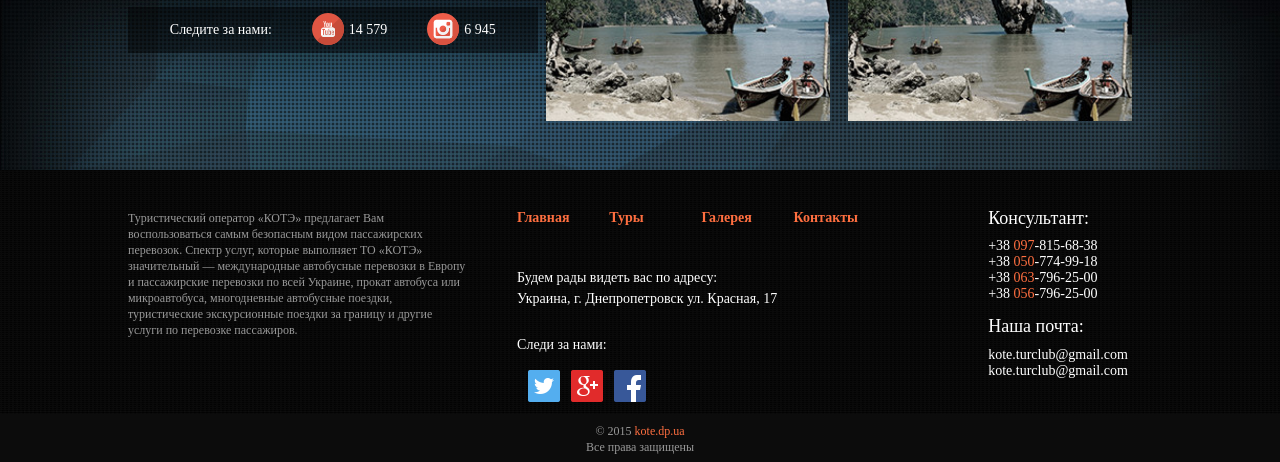
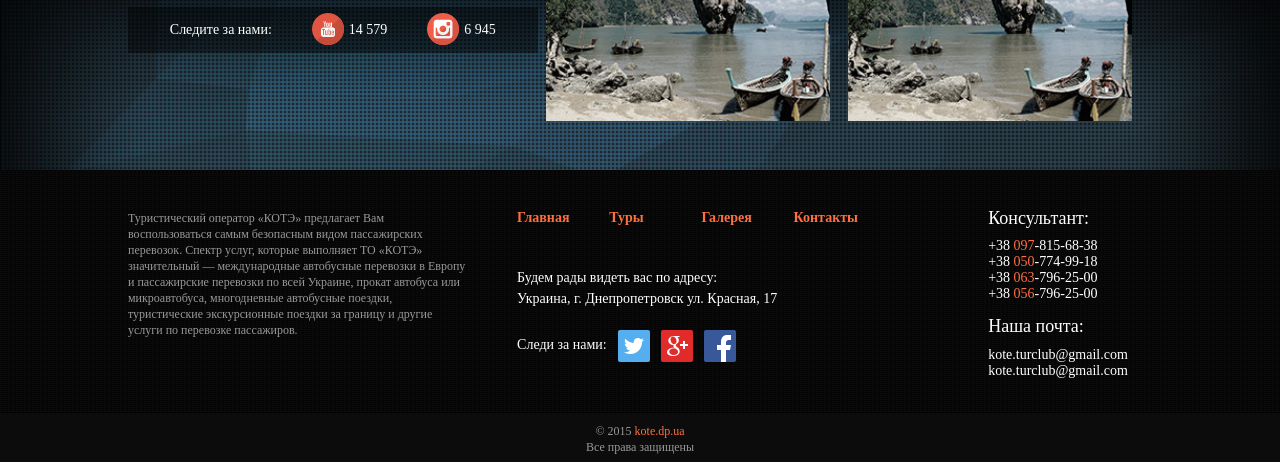
Before and after one commit to DencoDance/kote-webdesign, a plain HTML site: page page.html in a window 1280 px wide. Shown: the part 5220-5682 px from the top of the page. Drawn offline with nearby package versions, Linux system fonts and the light colour scheme.

Commit message:
fix bug in footer

```diff
--- a/css/page.css
+++ b/css/page.css
@@ -232,11 +232,10 @@ nav a:hover {
     text-align: left;
     font-weight: normal;
     line-height: 1em;
-    position: relative;
     top: 0;
     left: 0;
     margin-top: 0;
-    margin-left: 0.05314626%;
+    margin-left: 0.06%;
     clear: none;
     margin-right: 0;
 }
@@ -269,7 +268,6 @@ nav a:hover {
 footer {
     height: 244px;
     color: rgb(0, 0, 0);
-    position: relative;
     top: 0;
     left: 0;
     background-image: url("../img/footer-bg.jpg");
@@ -372,10 +370,17 @@ footer {
     line-height: 1em;
     color: rgb(255, 255, 255);
     font-family: HelveticaNeueCyr;
-    position: relative;
     margin-top: 29px;
     clear: none;
     margin-right: 0;
+}
+
+#follow-us p {
+    float: left;
+}
+
+#follow-us img {
+    margin-top: -8px;
 }
 
 #arrow5 {
@@ -745,18 +750,6 @@ footer {
     font-family: HelveticaNeueCyr;
     text-shadow: rgba(0, 0, 0, 0.74902) 0 1px 1px;
     clear: both;
-}
-
-#google {
-    margin-top: 18px;
-}
-
-#facebook {
-    margin-top: 18px;
-}
-
-#twitter {
-    margin-top: 18px;
 }
 
 .image-icons {
--- a/page.html
+++ b/page.html
@@ -509,9 +509,9 @@
 
                 <div id="follow-us">
                     <p>Следи за нами&#x3a;</p>
-                    <img id="twitter" src="img/twitter.png" class="image-icons"/>
-                    <img id="google" src="img/google.png" class="image-icons"/>
-                    <img id="facebook" src="img/facebook.png" class="image-icons"/>
+                    <img src="img/twitter.png" class="image-icons"/>
+                    <img src="img/google.png" class="image-icons"/>
+                    <img src="img/facebook.png" class="image-icons"/>
                 </div>
 
             </div>
```
